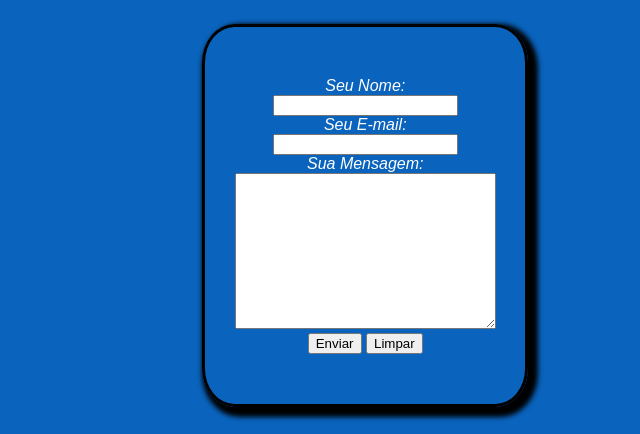
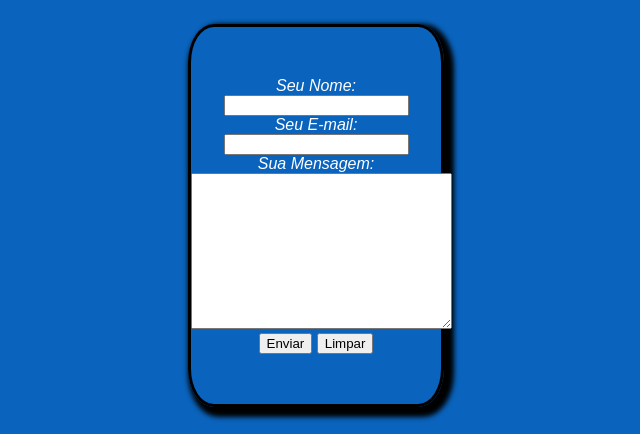
Before and after one commit to IsraelPhilippe/meuportifolio, a plain HTML site: page contact.html in a window 1280 px wide. Shown: the part 159-593 px from the top of the page, without its empty margins (324-964 px from the left). Drawn offline with Linux system fonts and the light colour scheme.

Commit message:
Add files via upload

```diff
--- a/index.css
+++ b/index.css
@@ -100,12 +100,13 @@ footer p {
     padding-top: 50px;
     padding-bottom: 50px;
     border: solid black;
-    margin-right: 55%;
-    margin-left: 41%;
+    min-width: 150px;
+    max-width: 250px;
+    margin: auto;
     font-style: italic ;
     border-radius: 10%;
     box-shadow: 5px 5px 5px 5px black;
-    min-width: 320px;
+
 }
 #titu {
     font-size: 40px;
```
